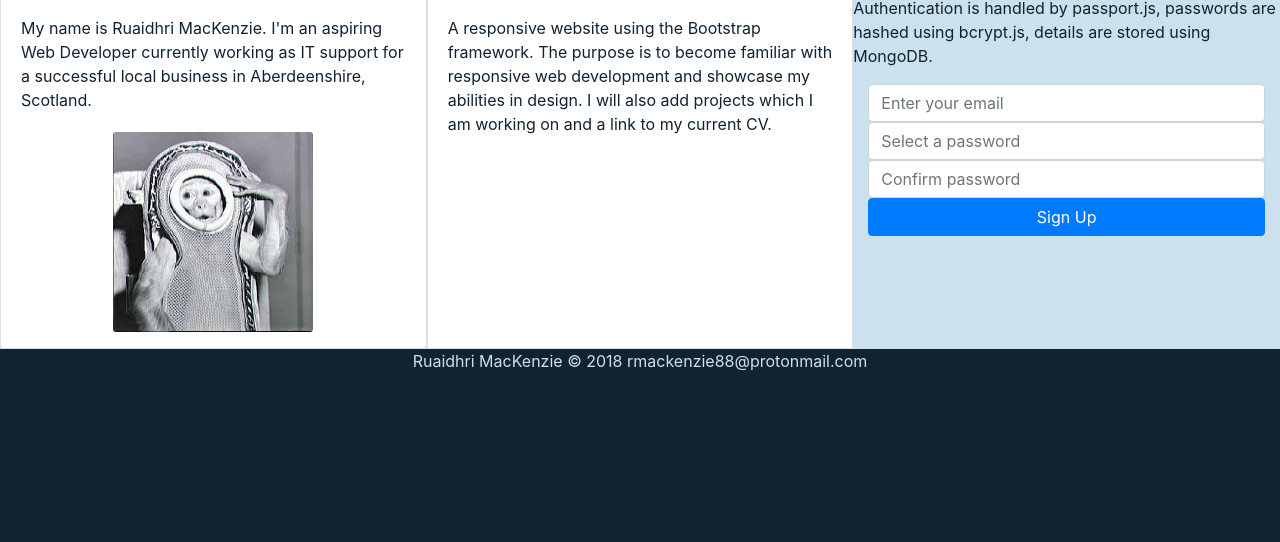
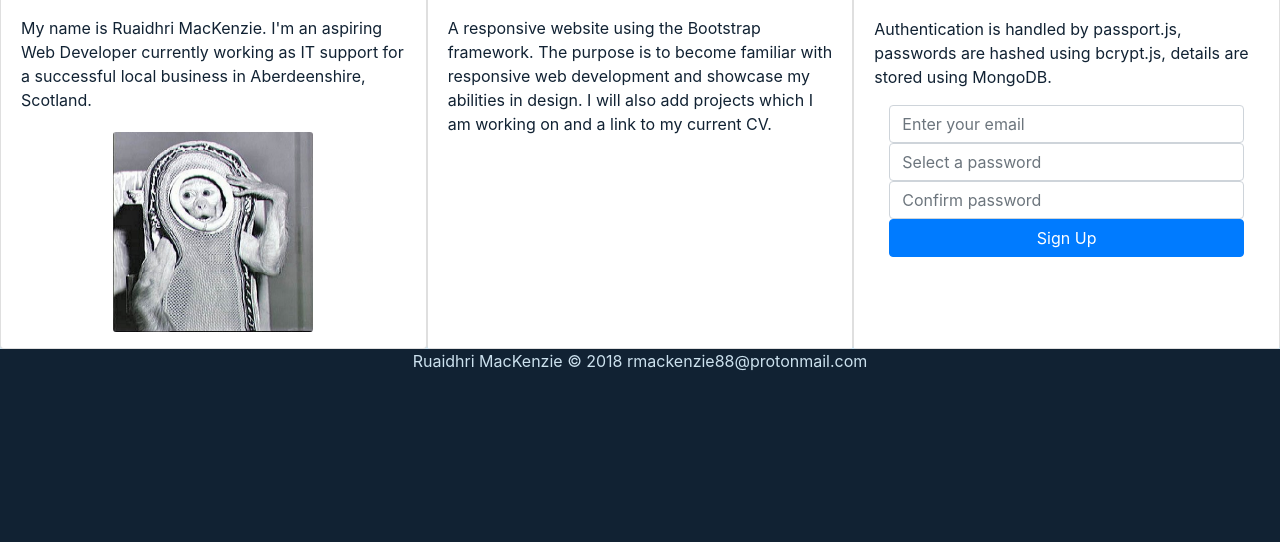
Before and after one commit to Fankadore/bootstrap-website, a website: page public/index.html in a window 1280 px wide. Shown: the part 258-800 px from the top of the page. Drawn offline with nearby package versions, Linux system fonts and the light colour scheme; a web font is replaced by a local one.

Commit message:
front end

```diff
--- a/public/index.html
+++ b/public/index.html
@@ -48,13 +48,13 @@
 					</div>
 				</section>
 
-				<section class="col-12 col-lg-4 p-0">
+				<section class="card col-12 col-lg-4 p-0">
 					<nav class="nav nav-tabs nav-justified">
 						<a class="nav-item nav-link active" data-toggle="tab" href="#signup"><h2>Sign Up</h2></a>
 						<a class="nav-item nav-link" data-toggle="tab" href="#signin"><h2>Sign In</h2></a>
 					</nav>
-					<div class="section-body">
-						<p class="section-text">Authentication is handled by passport.js, passwords are hashed using bcrypt.js, details are stored using MongoDB.</p>
+					<div class="card-body">
+						<p class="card-text">Authentication is handled by passport.js, passwords are hashed using bcrypt.js, details are stored using MongoDB.</p>
 						<div class="tab-content">
 							<div class="container tab-pane active" id="signup">
 								<form class="form-group">
```
